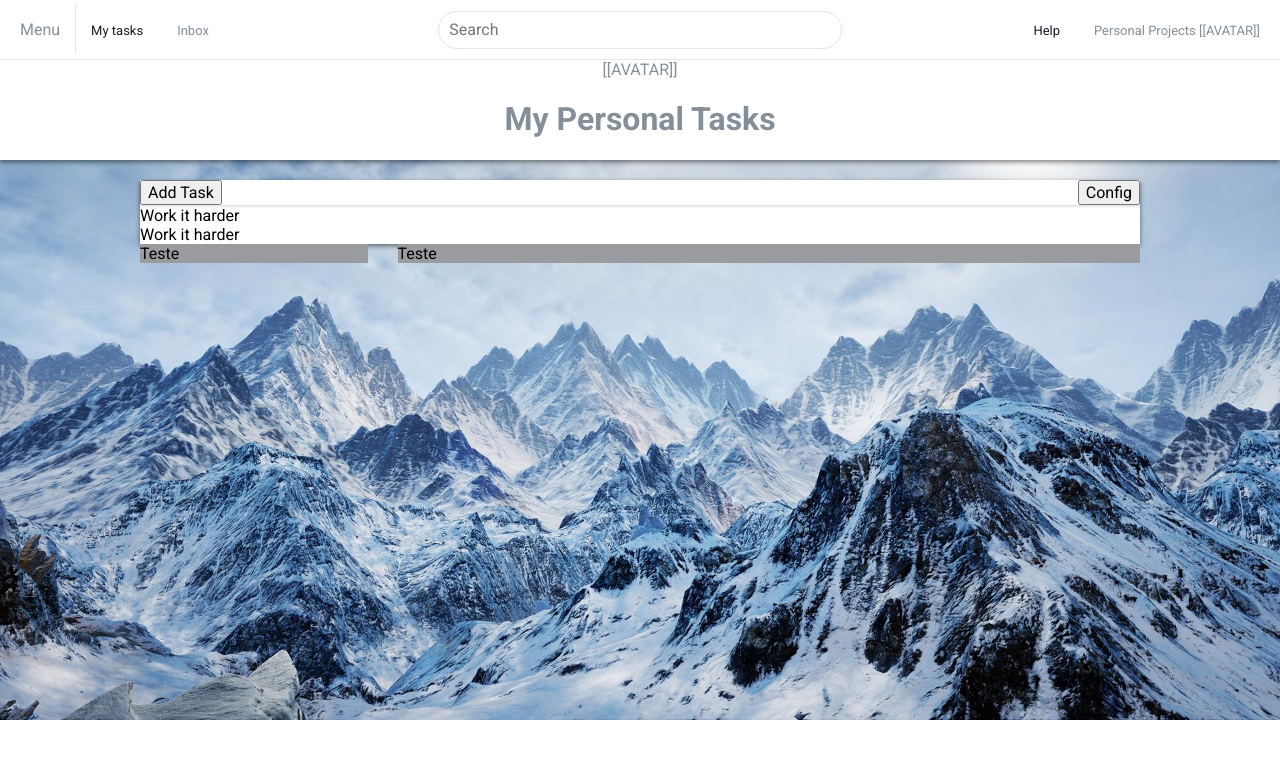
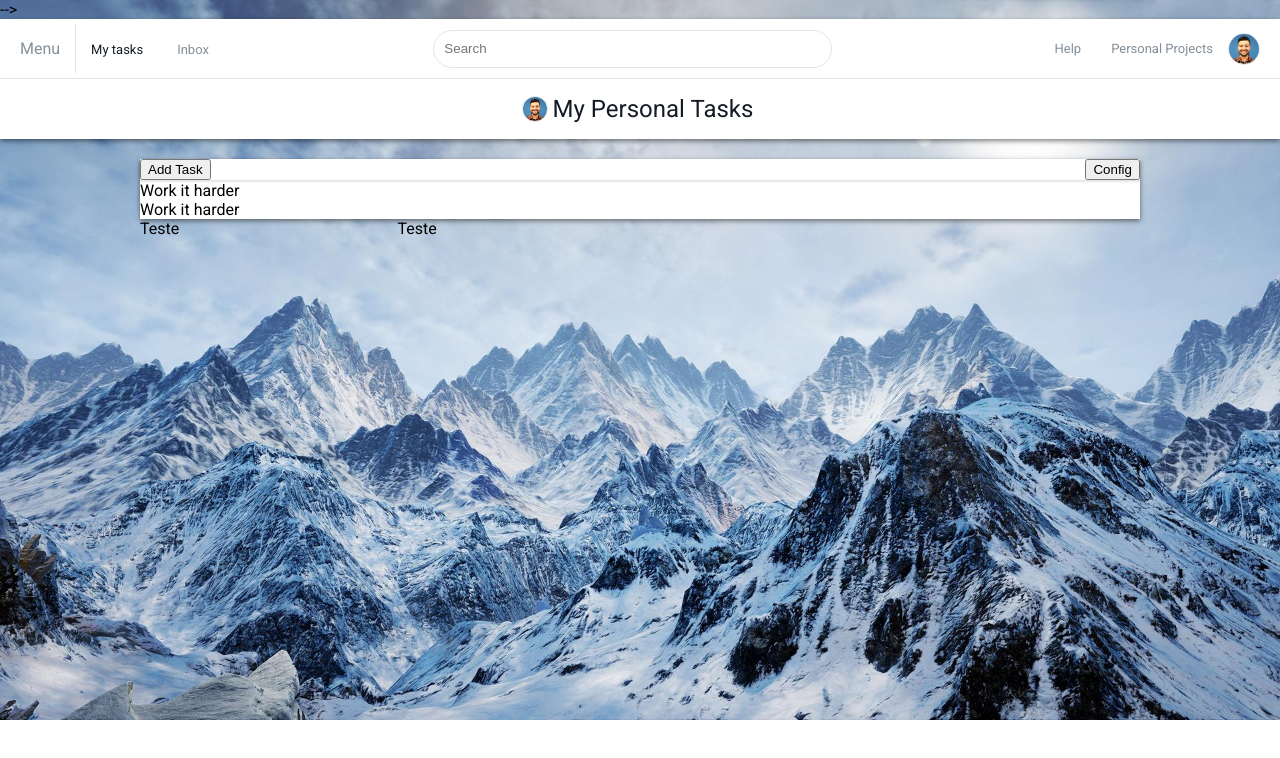
Before and after one commit to lucassandes/QueroFront, a website: page dist/index.html in a window 1280 px wide. Drawn offline with Linux system fonts and the light colour scheme.

Commit message:
Add avatar to Header

```diff
--- a/sass/theme.scss
+++ b/sass/theme.scss
@@ -1,4 +1,5 @@
 body {
+    margin: 0px;
     background: url('../images/background_snow_montain.jpg') no-repeat;
     background-size: cover;
     font-family: 'Roboto', sans-serif;
@@ -9,7 +10,6 @@ body {
     box-shadow: 0px 2px 5px rgba(0, 0, 0, 0.5);
     margin-bottom: 20px;
     color: $grey;
-
     a {
         color: $grey;
         &:hover {
@@ -17,24 +17,47 @@ body {
         }
     }
     .top-bar {
-
         border-bottom: 1px solid $grey-light;
         padding: 5px;
-        justify-content: center;
-        .header-menu{
+        padding-right: 20px;
+        .header-menu {
             border-right: 1px solid $grey-light;
             padding: $basic-padding;
         }
-
         .top-bar-links {
             margin: 0 $basic-padding;
             font-size: 13px;
-
             &.selected {
                 color: $grey-darker;
             }
         }
     }
+    .title-header {
+        display: flex;
+        justify-content: center;
+
+        h1 {
+            color: $grey-darker;
+            font-weight: normal;
+            font-size: 24px;
+            display: inline-block;
+            padding: 0 5px;
+
+        }
+    }
+}
+
+.avatar {
+    @include border-radius(100px);
+    border: 1px solid $grey-light;
+}
+
+.avatar-small {
+    height: 24px;
+}
+
+.avatar-medium {
+    height: 30px;
 }
 
 .search-input {
@@ -59,8 +82,3 @@ body {
         box-shadow: 0px 1px 2px rgba(0, 0, 0, 0.1);
     }
 }
-
-.test {
-    background: #9a9b9f;
-    //border: 1px solid black;
-}
--- a/sass/utilities.scss
+++ b/sass/utilities.scss
@@ -7,16 +7,24 @@
 }
 
 .center-block {
-  display: block;
-  margin-right: auto;
-  margin-left: auto;
+    display: block;
+    margin-right: auto;
+    margin-left: auto;
 }
 
 .text-center {
     text-align: center;
 }
 
+
+
 .flex-center {
     display: flex;
     align-items: center;
 }
+
+.img-responsive {
+    display: block;
+    max-width: 100%;
+    height: auto;
+}
```
Also changed, not shown: dist/css/style.css, dist/images/avatar_lucas_sandes.png (added), dist/index.html.
